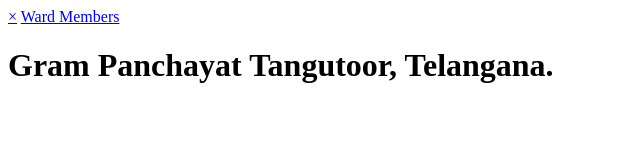
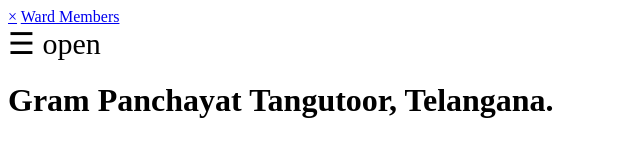
Before and after one commit to rakeshmasireddy/rakeshmasireddy.github.io, a plain HTML site: page tangutoor/index.html in a window 1280 px wide. Shown: the whole page, without its empty margins (0-640 px from the left). Drawn offline with Linux system fonts and the light colour scheme.

Commit message:
checking nav bar

```diff
--- a/tangutoor/index.html
+++ b/tangutoor/index.html
@@ -9,6 +9,7 @@
         <a href="javascript:void(0)" class="closebtn" onclick="closeNav()">&times;</a>
         <a href="#">Ward Members</a>
       </div>
+      <span style="font-size:30px;cursor:pointer" onclick="openNav()">&#9776; open</span>
   <h1>
     Gram Panchayat Tangutoor, Telangana.
   </h1>
```
